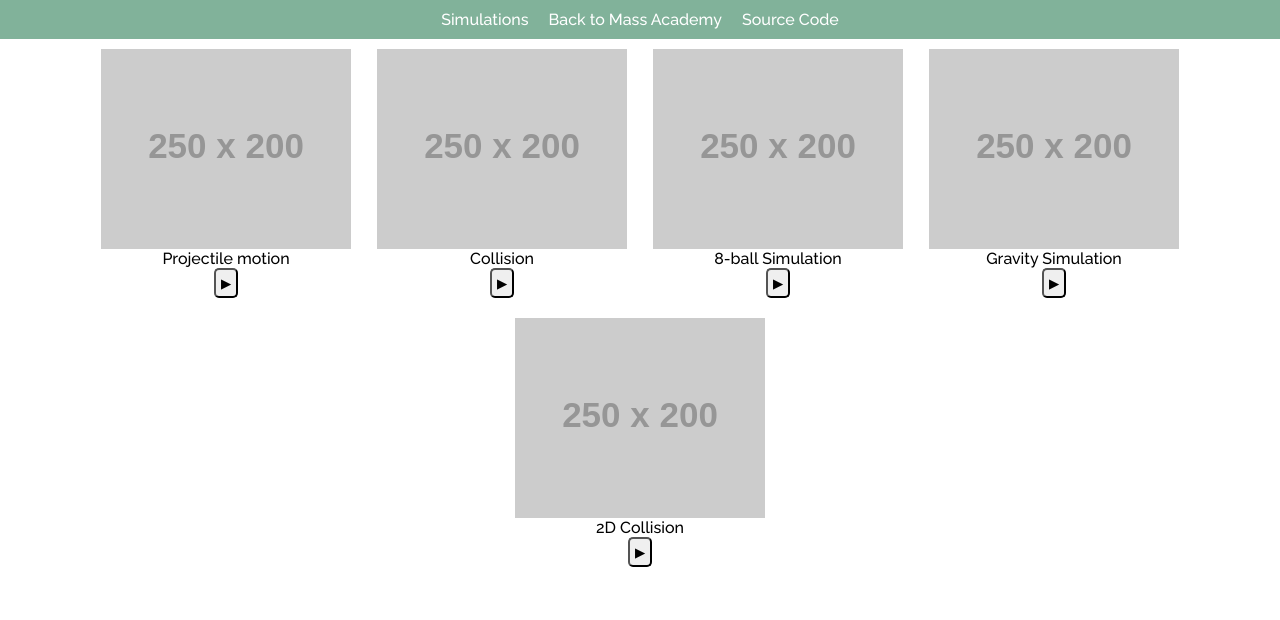
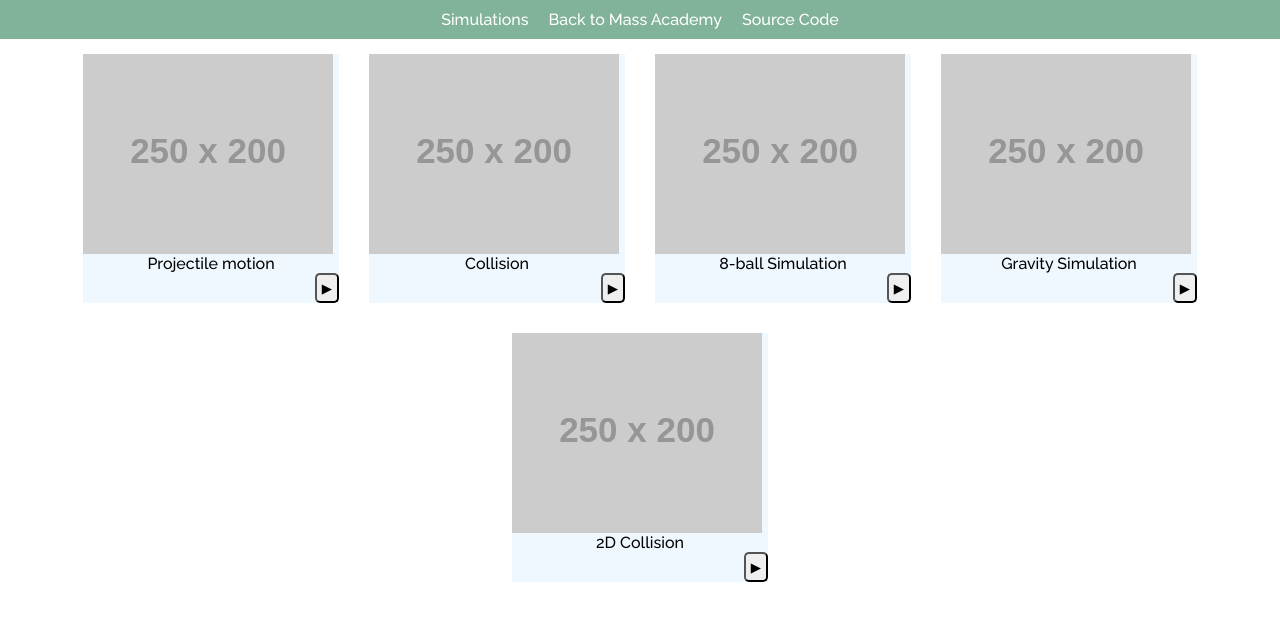
Before and after one commit to JBABGQ/Physics-Engine, a plain HTML site: page simulations.html in a window 1280 px wide. Drawn offline with Linux system fonts and the light colour scheme; placeholder pictures from the web are drawn by us.

Commit message:
changed the css

```diff
--- a/style.css
+++ b/style.css
@@ -77,14 +77,20 @@ li a:hover{
     justify-content: center;
 }
 
+.card >button{
+    float: right;
+}
 .card{
     width: 20%;
+    margin: 15px;
+    flex-direction: column;
+    box-sizing: border-box;
+    background-color: aliceblue;
+}
+.card img, h4{
     display: flex;
     justify-content: center;
     align-items: center;
-    margin: 10px;
-    flex-direction: column;
-    box-sizing: border-box;
 }
 
 
@@ -100,7 +106,7 @@ li a:hover{
     }
 }
 
-@media (max-width: 600px) {
+@media (max-width: 690px) {
     .card {
         width: 50%;
     }
```
